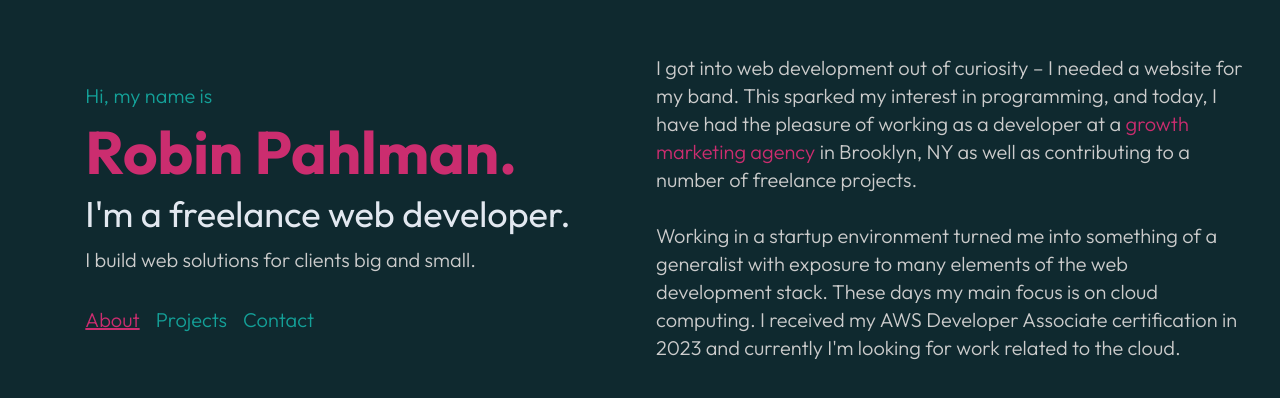
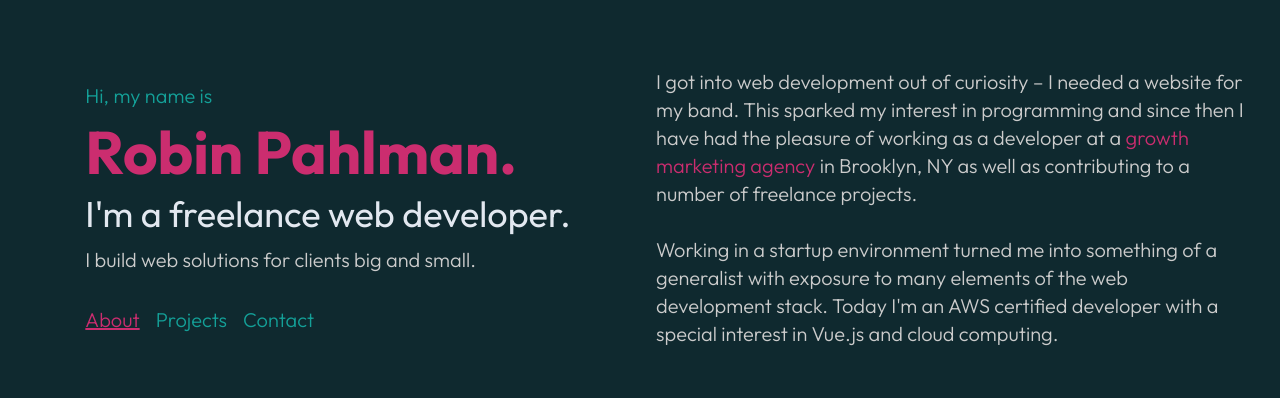
Before and after one commit to aut0maat10/rp-music-dev-client, a Vue app in the folder app/: page / in a window 1280 px wide. Shown: the part 192-590 px from the top of the page. Built offline with nearby package versions, Linux system fonts and the light colour scheme.

Commit message:
edit about text, minor cleanup

```diff
--- a/app/src/views/AboutView.vue
+++ b/app/src/views/AboutView.vue
@@ -1,7 +1,7 @@
 <template>
   <div class="about lg:min-h-screen pt-7 lg:flex lg:items-center lg:pt-0">
-    <p>I got into web development out of curiosity – I needed a website for my band. This sparked my interest in programming, and today, I have had the pleasure of working as a developer at a <a href="https://www.thesistesting.com/" class="text-magenta hover:text-green">growth marketing agency</a> in Brooklyn, NY as well as contributing to a number of freelance projects.
-    <br/><br/>Working in a startup environment turned me into something of a generalist with exposure to many elements of the web development stack. These days my main focus is on cloud computing. I received my AWS Developer Associate certification in 2023 and currently I'm looking for work related to the cloud.</p>
+    <p>I got into web development out of curiosity – I needed a website for my band. This sparked my interest in programming and since then I have had the pleasure of working as a developer at a <a href="https://www.thesistesting.com/" class="text-magenta hover:text-green">growth marketing agency</a> in Brooklyn, NY as well as contributing to a number of freelance projects.
+    <br/><br/>Working in a startup environment turned me into something of a generalist with exposure to many elements of the web development stack. Today I'm an AWS certified developer with a special interest in Vue.js and cloud computing.</p>
   </div>
 </template>
 
```
Also changed, not shown: app/src/App.vue (+0 -72 lines).
